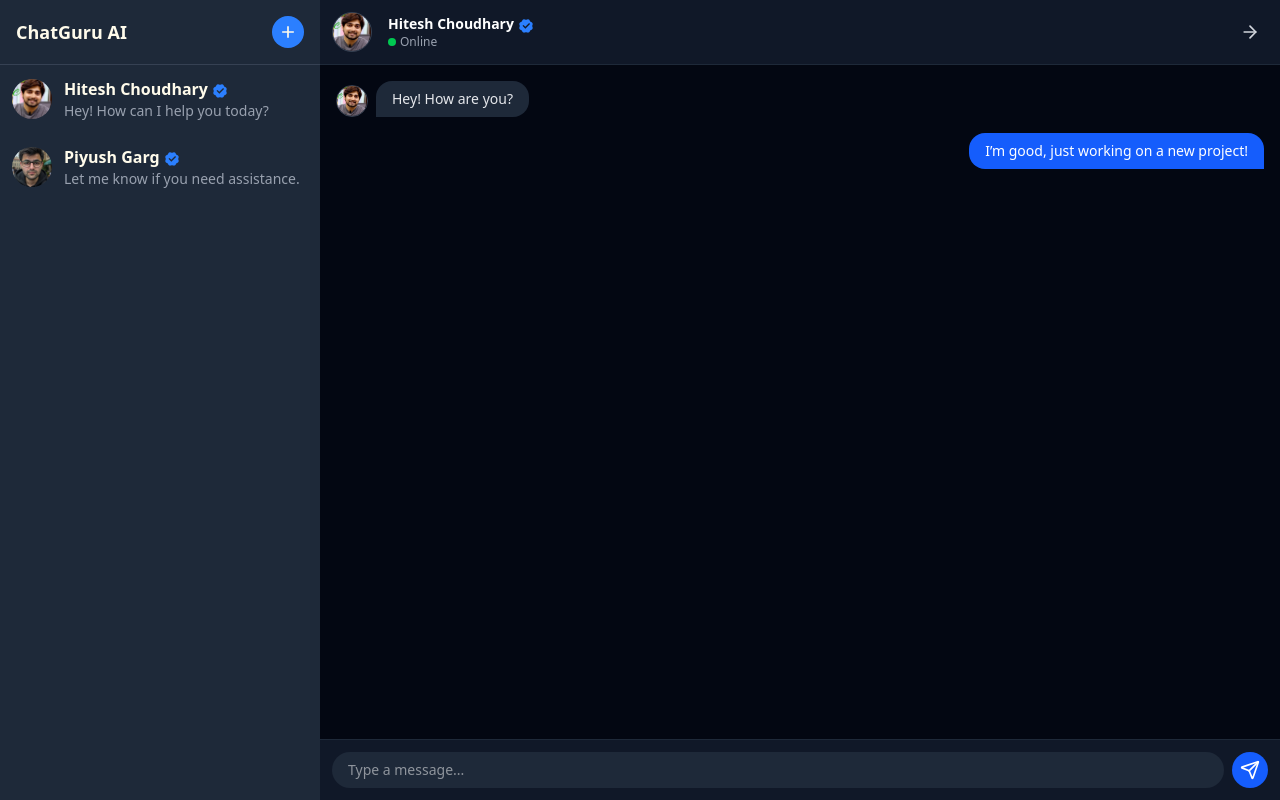
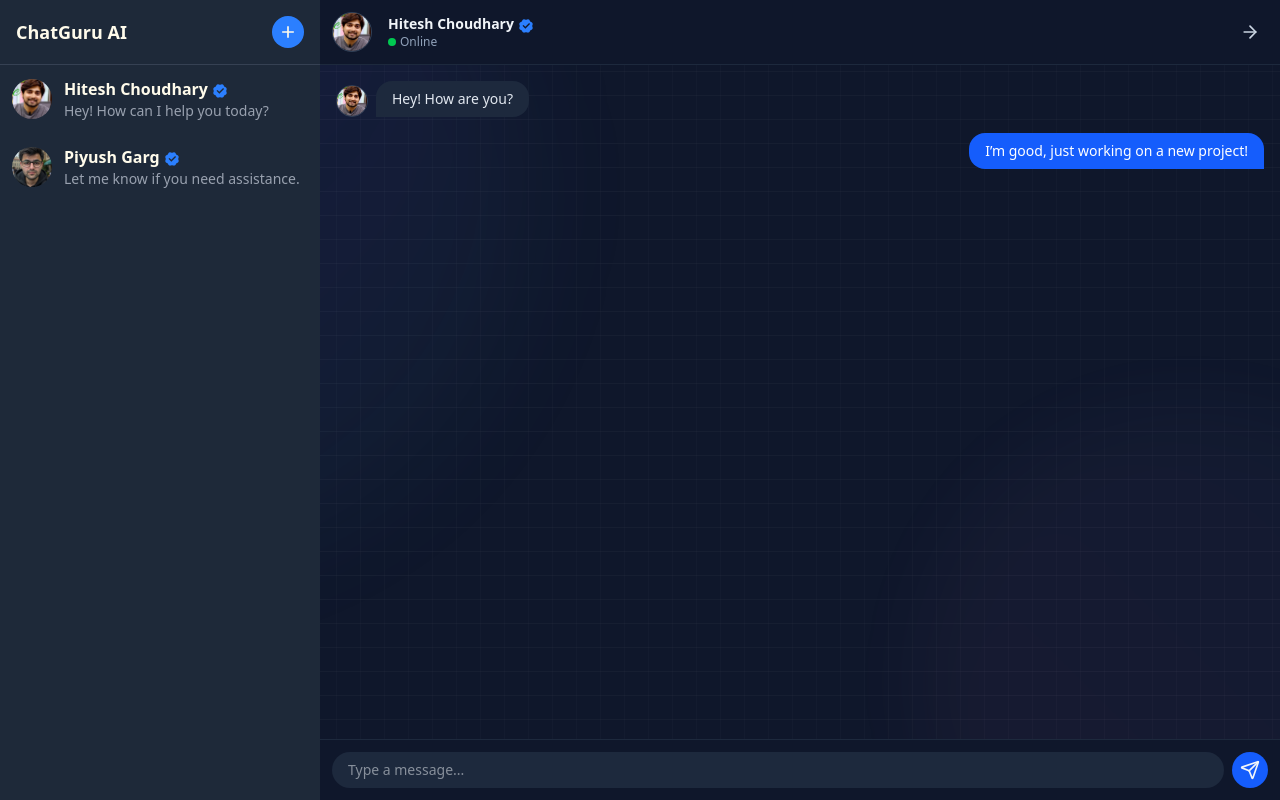
Before and after one commit to shravanbhati/GuruChat-AI, a Next.js app: page /chat in a window 1280 px wide. Built offline with nearby package versions, Linux system fonts and the light colour scheme.

Commit message:
HeroSection UI and Chat UI improved

```diff
--- a/Components/ChatBubble.js
+++ b/Components/ChatBubble.js
@@ -10,7 +10,7 @@
         <img
           src={avatar}
           alt="avatar"
-          className="w-8 h-8 rounded-full object-cover border border-gray-700"
+          className="w-8 h-8 rounded-full object-cover border border-slate-700"
         />
       )}
 
@@ -19,7 +19,7 @@
         className={`max-w-xs px-4 py-2 rounded-2xl text-sm ${
           isSender
             ? "bg-blue-600 text-white rounded-br-none"
-            : "bg-gray-800 text-gray-200 rounded-bl-none"
+            : "bg-slate-800 text-slate-200 rounded-bl-none"
         }`}
       >
         {text}
--- a/Components/ChatHeader.js
+++ b/Components/ChatHeader.js
@@ -4,28 +4,28 @@
 
 export default function ChatHeader({ name, avatar }) {
   return (
-    <div className="flex items-center gap-4 p-3 bg-gray-900 border-b border-gray-800 sticky top-0 z-10">
+    <div className="flex items-center gap-4 p-3 bg-slate-900 border-b border-slate-800 sticky top-0 z-10">
       {/* Profile Info */}
       <img
         src={avatar}
         alt={name}
-        className="w-10 h-10 rounded-full object-cover border border-gray-700"
+        className="w-10 h-10 rounded-full object-cover border border-slate-700"
       />
       <div className="flex flex-col">
         <div className="flex items-center gap-1">
-          <h2 className="text-white text-sm font-semibold">{name}</h2>
+          <h2 className="text-slate-100 text-sm font-semibold">{name}</h2>
           <RiVerifiedBadgeFill className="text-blue-500 mt-1" />
         </div>
         <div className="flex items-center gap-1">
           <span className="w-2 h-2 bg-green-500 rounded-full"></span>
-          <span className="text-xs text-gray-400">Online</span>
+          <span className="text-xs text-slate-400">Online</span>
         </div>
       </div>
       <Link
         href="/"
-        className="p-2 ml-auto rounded-full hover:bg-gray-800 transition"
+        className="p-2 ml-auto rounded-full hover:bg-slate-800 transition"
       >
-        <ArrowRight className="w-5 h-5 text-gray-300" />
+        <ArrowRight className="w-5 h-5 text-slate-300" />
       </Link>
     </div>
   );
--- a/Components/ChatInput.js
+++ b/Components/ChatInput.js
@@ -11,17 +11,17 @@
   };
 
   return (
-    <div className="flex items-center gap-2 p-3 bg-gray-900 border-t border-gray-800 sticky bottom-0">
+    <div className="flex items-center gap-2 p-3 bg-slate-900 border-t border-slate-800 sticky bottom-0">
       <input
         type="text"
         value={message}
         onChange={(e) => setMessage(e.target.value)}
         placeholder="Type a message..."
-        className="flex-1 bg-gray-800 text-white text-sm rounded-full px-4 py-2 focus:outline-none focus:ring-2 focus:ring-blue-500"
+        className="flex-1 bg-slate-800 text-slate-100 text-sm rounded-full px-4 py-2 focus:outline-none focus:ring-2 focus:ring-blue-500"
       />
       <button
         onClick={handleSend}
-        className="bg-blue-600 hover:bg-blue-500 text-white p-2 rounded-full transition"
+        className="bg-blue-600 hover:bg-blue-500 text-slate-100 p-2 rounded-full transition"
       >
         <Send className="w-5 h-5" />
       </button>
--- a/app/chat/page.js
+++ b/app/chat/page.js
@@ -23,12 +23,18 @@
   };
 
   return (
-    <>
-      <div className="grid grid-cols-12  grid-overlay h-screen">
+    <main className="bg-slate-900 text-slate-100 antialiased h-screen">
+      <div className="relative overflow-hidden h-full">
+        <div aria-hidden className="absolute inset-0 pointer-events-none z-0">
+          <div className="absolute -left-48 -top-40 w-[720px] h-[720px] rounded-full bg-gradient-to-br from-[#6b28ff]/20 to-[#00d1b2]/6 blur-3xl opacity-60 transform-gpu"></div>
+          <div className="absolute -right-48 -bottom-40 w-[560px] h-[560px] rounded-full bg-gradient-to-tr from-[#ff6bcb]/10 to-[#6b9bff]/8 blur-2xl opacity-40 transform-gpu"></div>
+          <div className="absolute inset-0 z-10 grid-overlay opacity-50"></div>
+        </div>
+        <div className="grid grid-cols-12 h-full relative z-10">
           <div className="col-span-3">
             <Sidebar />
           </div>
-        <div className=" col-span-9 flex flex-col h-screen bg-gray-950">
+          <div className=" col-span-9 flex flex-col h-full">
             <ChatHeader
               name="Hitesh Choudhary"
               avatar="/hitesh.jpg"
@@ -44,6 +50,7 @@
             <ChatInput onSend={handleSend} />
           </div>
         </div>
-    </>
+      </div>
+    </main>
   );
 }
--- a/app/page.js
+++ b/app/page.js
@@ -10,7 +10,7 @@
           <div className="absolute -left-48 -top-40 w-[720px] h-[720px] rounded-full bg-gradient-to-br from-[#6b28ff]/20 to-[#00d1b2]/6 blur-3xl opacity-60 transform-gpu"></div>
           <div className="absolute -right-48 -bottom-40 w-[560px] h-[560px] rounded-full bg-gradient-to-tr from-[#ff6bcb]/10 to-[#6b9bff]/8 blur-2xl opacity-40 transform-gpu"></div>
 
-          <div className="absgiolute inset-0 z-10 grid-overlay opacity-50"></div>
+          <div className="absolute inset-0 z-10 grid-overlay opacity-50"></div>
         </div>
 
         <div className="container h-screen mx-auto px-6 lg:px-12 py-20">
```
Lines whose indentation alone changed are shown as unchanged.
